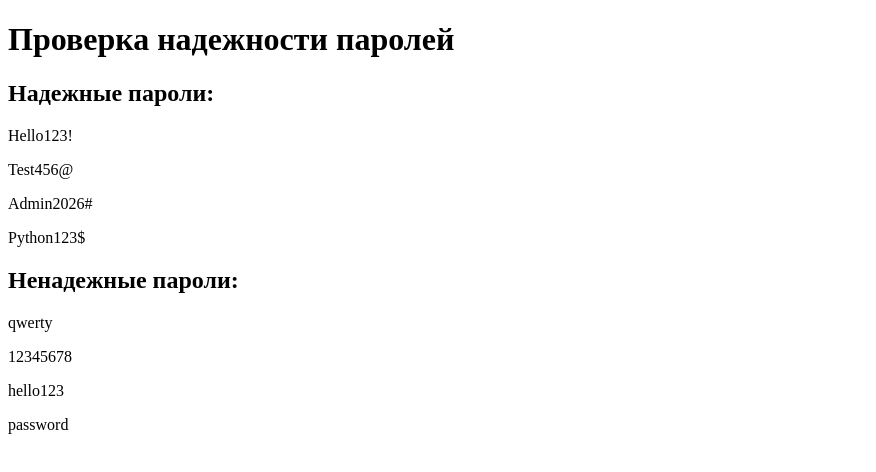
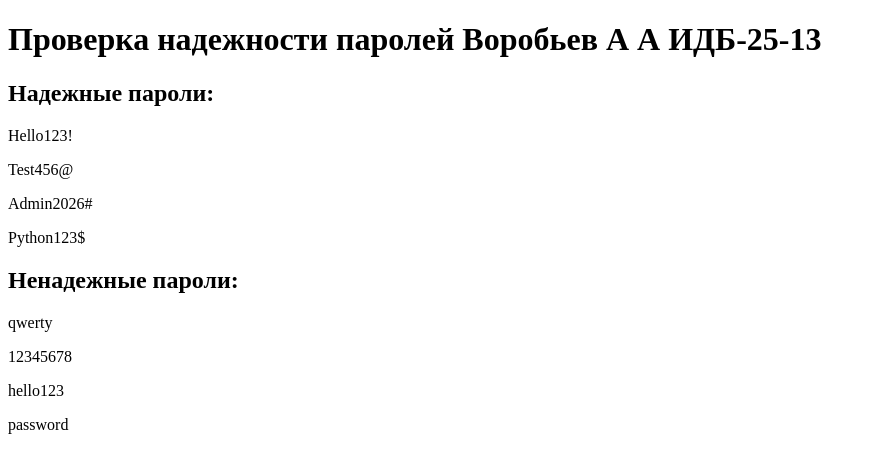
Before and after one commit to vre3gik/lab2_python, a plain HTML site: page index.html in a window 1280 px wide. Shown: the whole page, without its empty margins (0-876 px from the left). Drawn offline with Linux system fonts and the light colour scheme.

Commit message:
good work

```diff
--- a/index.html
+++ b/index.html
@@ -5,7 +5,7 @@
     <title>Лабораторная работа № 2</title>
 </head>
 <body>
-    <h1>Проверка надежности паролей</h1>
+    <h1>Проверка надежности паролей Воробьев А А ИДБ-25-13</h1>
 
     <h2>Надежные пароли:</h2>
     <p>Hello123!</p>
```
